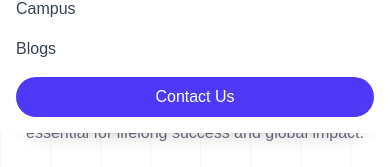
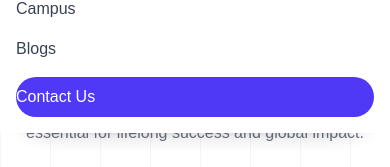
Before and after one commit to apurbo-47/eduvibe, a Next.js app: page / in a window 390 px wide. Both pictures are taken after a click on the button 354 px from the left and 56 px from the top of the page. Shown: the part 232-399 px from the top of the page. Built offline with nearby package versions, Linux system fonts and the light colour scheme.

Commit message:
update:contact us button

```diff
--- a/components/layout/header/header.tsx
+++ b/components/layout/header/header.tsx
@@ -76,9 +76,12 @@ export default function Navbar() {
                   {link.name}
                 </Link>
               ))}
-              <button className="rounded-full bg-indigo-600 py-2 text-white">
+              <Link
+                href="/contact"
+                className="rounded-full bg-indigo-600 py-2 text-white"
+              >
                 Contact Us
-              </button>
+              </Link>
             </div>
           </div>
         )}
```
